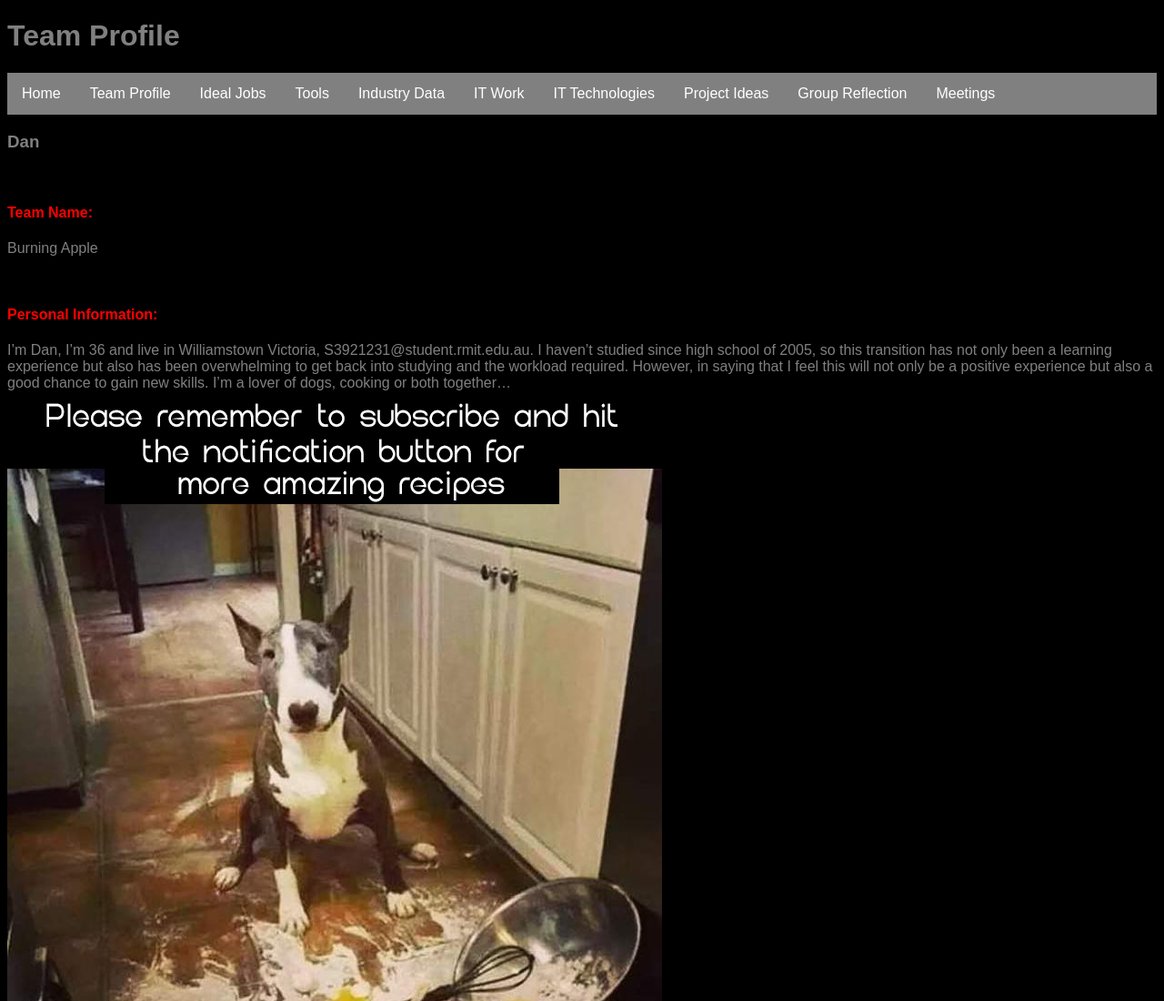
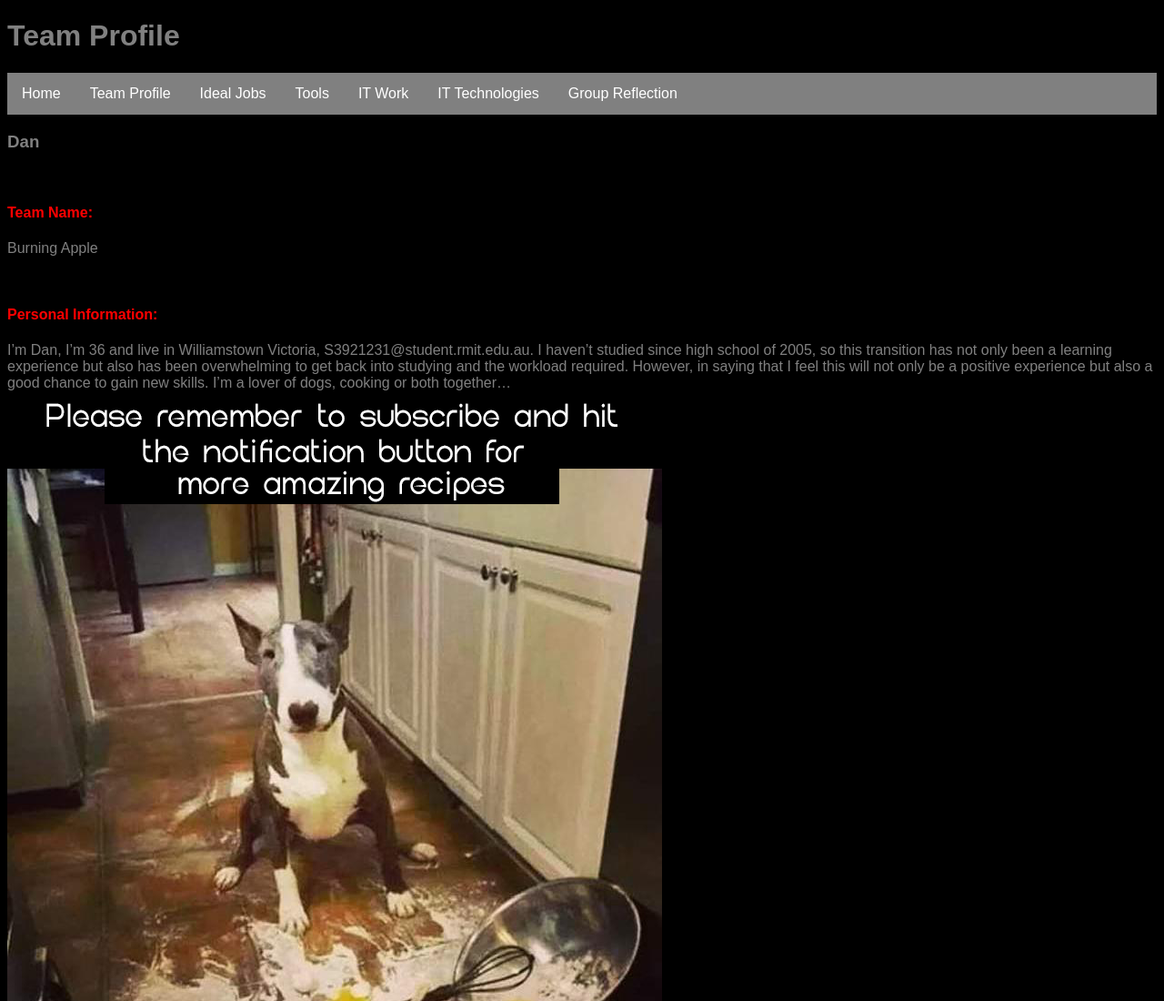
Before and after one commit to NikolasDimi/assessment_2, a plain HTML site: page team_profile.html in a window 1280 px wide. Shown: the top 1100 px of the page at 91% size. Drawn offline with Linux system fonts and the light colour scheme.

Commit message:
Update team_profile.html

```diff
--- a/team_profile.html
+++ b/team_profile.html
@@ -12,12 +12,9 @@
         <li><a href="team_profile.html">Team Profile</a></li>
         <li><a href="ideal_jobs.html">Ideal Jobs</a></li>
         <li><a href="tools.html">Tools</a></li>
-        <li><a href="industry_data.html">Industry Data</a></li>
         <li><a href="it_work.html">IT Work</a></li>
         <li><a href="it_technologies.html">IT Technologies</a></li>
-        <li><a href="project_ideas.html">Project Ideas</a></li>
         <li><a href="group_reflection.html">Group Reflection</a></li>
-        <li><a href="meetings.html">Meetings</a></li>
       </ul>
 
       <h3>Dan</h3>
```
